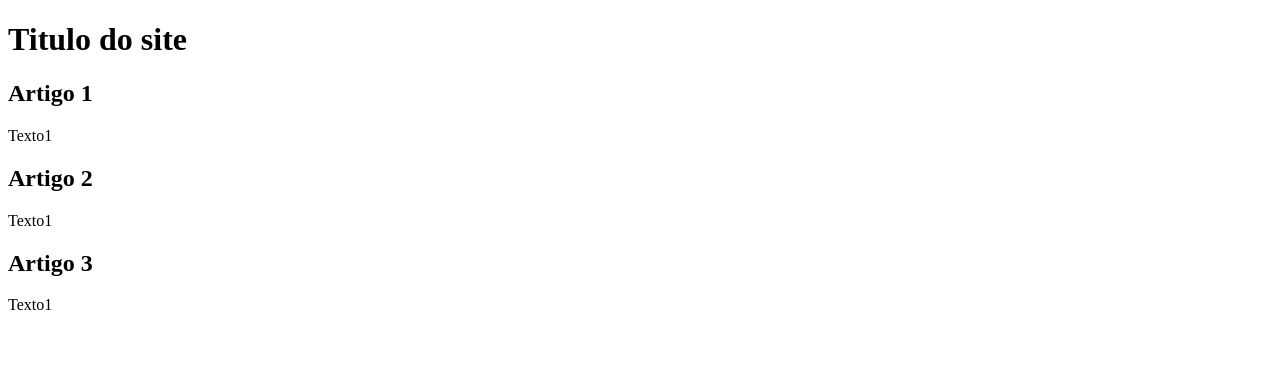
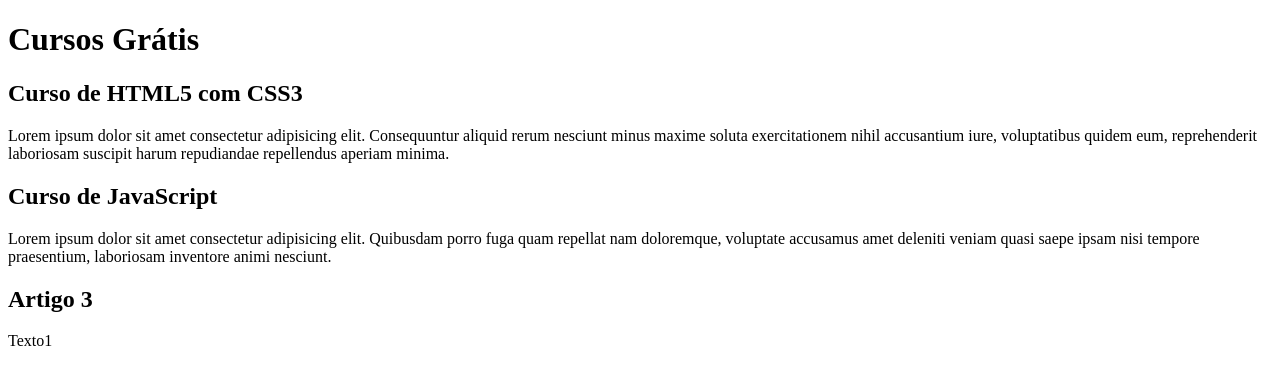
Before and after one commit to santanadegustavo/projeto-site, a plain HTML site: page index.html in a window 1280 px wide. Drawn offline with Linux system fonts and the light colour scheme.

Commit message:
comecei o conteudo

```diff
--- a/index.html
+++ b/index.html
@@ -8,15 +8,15 @@
 <body>
     <main>
             <header>
-                <h1>Titulo do site</h1>
+                <h1>Cursos Grátis</h1>
             </header>
             <section>
-                <h2>Artigo 1</h2>
-                <p>Texto1</p>
+                <h2>Curso de HTML5 com CSS3</h2>
+                <p>Lorem ipsum dolor sit amet consectetur adipisicing elit. Consequuntur aliquid rerum nesciunt minus maxime soluta exercitationem nihil accusantium iure, voluptatibus quidem eum, reprehenderit laboriosam suscipit harum repudiandae repellendus aperiam minima.</p>
             </section>
             <section>
-                <h2>Artigo 2</h2>
-                <p>Texto1</p>
+                <h2>Curso de JavaScript</h2>
+                <p>Lorem ipsum dolor sit amet consectetur adipisicing elit. Quibusdam porro fuga quam repellat nam doloremque, voluptate accusamus amet deleniti veniam quasi saepe ipsam nisi tempore praesentium, laboriosam inventore animi nesciunt.</p>
             </section>
             <section>
                 <h2>Artigo 3</h2>
```
